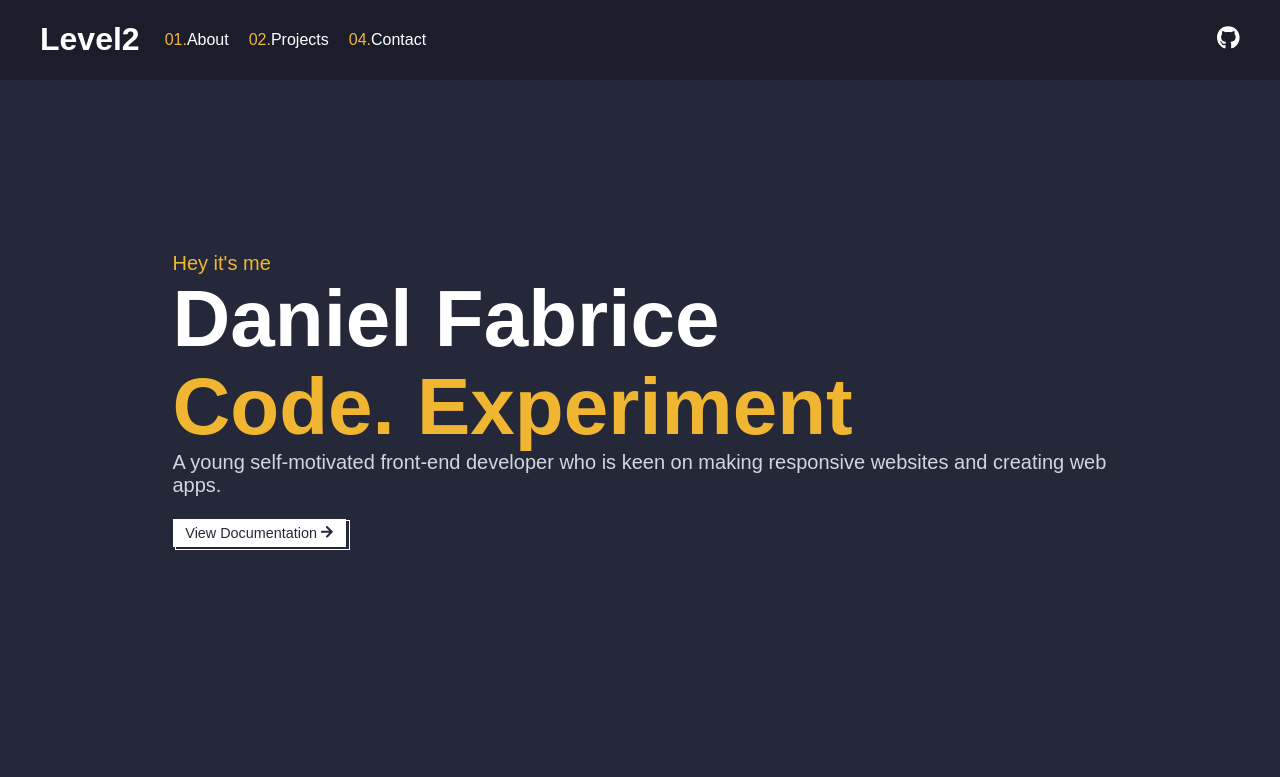
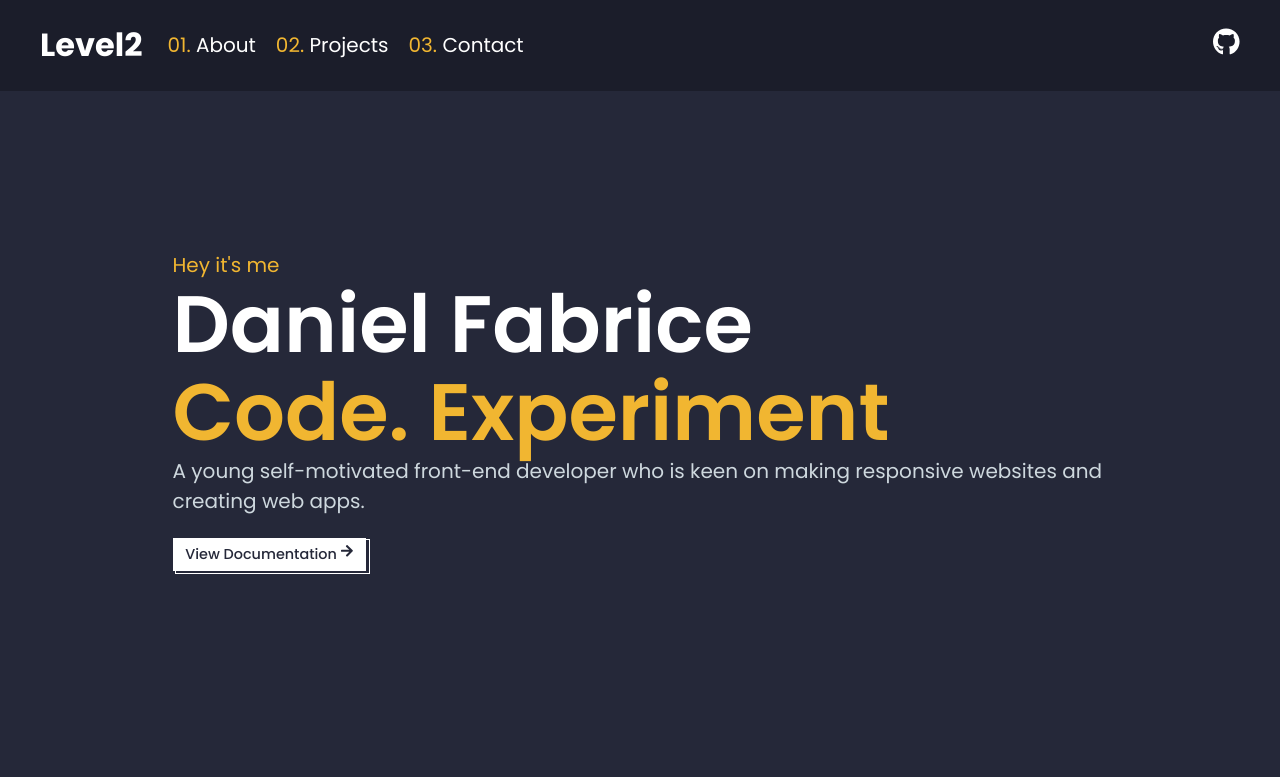
Before and after one commit to voromahery/portofolio-daniel, a website: page webroot/index.html in a window 1280 px wide. Shown: the top 777 px of the page. Drawn offline with Linux system fonts and the light colour scheme.

Commit message:
Fixed svg size in desktop

```diff
--- a/sass/_default.scss
+++ b/sass/_default.scss
@@ -4,6 +4,14 @@ body {
   max-width: 1440px;
   margin: auto;
   background-color: $bg-color;
+}
+
+html::-webkit-scrollbar-thumb {
+  scrollbar-color: yellow;
+}
+
+html::-webkit-scrollbar-track {
+  scrollbar-color: red;
 }
 
 * {
--- a/sass/_footer.scss
+++ b/sass/_footer.scss
@@ -108,6 +108,10 @@ footer,
     font-size: 16px;
   }
 
+  .footer__link svg {
+    width: 21.33px;
+  }
+
   .footer__wrapper {
     flex-direction: row;
   }
--- a/sass/_header.scss
+++ b/sass/_header.scss
@@ -39,6 +39,7 @@
 
 .header__article--title {
   font-size: 40px;
+  font-weight: 600;
   margin-bottom: 0;
 }
 
@@ -103,7 +104,7 @@
 }
 
 .social_media__list--item svg {
-  width: 22.6px;
+  width: 26.59px;
 }
 
 @media (min-width: 650px) {
--- a/sass/_navigation.scss
+++ b/sass/_navigation.scss
@@ -63,7 +63,7 @@
 
   .navigation__link {
     position: relative;
-    font-size: 16px;
+    font-size: 20px;
   }
 
   .navigation__link:hover::before {
--- a/sass/_projects.scss
+++ b/sass/_projects.scss
@@ -111,6 +111,11 @@
   .more__projects a {
     font-size: 16px;
   }
+
+  .project__link svg {
+    width: 26.66px;
+    height: auto;
+  }
 }
 @media (min-width: 1100px) {
   .section__projects--wrapper article {
--- a/webroot/index.html
+++ b/webroot/index.html
@@ -3,7 +3,12 @@
   <head>
     <meta charset="UTF-8" />
     <meta http-equiv="X-UA-Compatible" content="IE=edge" />
-    <meta name="viewport" content="width=device-width, initial-scale=1.0" />
+    <meta name="viewport" content="width=device-width" />
+    <link rel="preconnect" href="https://fonts.gstatic.com" />
+    <link
+      href="https://fonts.googleapis.com/css2?family=Poppins:wght@100;200;300;400;500;600;700;800;900&display=swap"
+      rel="stylesheet"
+    />
     <link rel="stylesheet" href="./css/index.css" />
     <title>Portofolio Daniel</title>
   </head>
@@ -29,7 +34,7 @@
                   d="M224 256c70.7 0 128-57.3 128-128S294.7 0 224 0 96 57.3 96 128s57.3 128 128 128zm95.8 32.6L272 480l-32-136 32-56h-96l32 56-32 136-47.8-191.4C56.9 292 0 350.3 0 422.4V464c0 26.5 21.5 48 48 48h352c26.5 0 48-21.5 48-48v-41.6c0-72.1-56.9-130.4-128.2-133.8z"
                 ></path>
               </svg>
-              <div><span class="number">01.</span>About</div>
+              <div><span class="number">01. </span>About</div>
             </a>
           </li>
           <li class="navigation__list--item">
@@ -49,7 +54,7 @@
                   d="M257.981 272.971L63.638 467.314c-9.373 9.373-24.569 9.373-33.941 0L7.029 444.647c-9.357-9.357-9.375-24.522-.04-33.901L161.011 256 6.99 101.255c-9.335-9.379-9.317-24.544.04-33.901l22.667-22.667c9.373-9.373 24.569-9.373 33.941 0L257.981 239.03c9.373 9.372 9.373 24.568 0 33.941zM640 456v-32c0-13.255-10.745-24-24-24H312c-13.255 0-24 10.745-24 24v32c0 13.255 10.745 24 24 24h304c13.255 0 24-10.745 24-24z"
                 ></path>
               </svg>
-              <div><span class="number">02.</span>Projects</div></a
+              <div><span class="number">02. </span>Projects</div></a
             >
           </li>
           <li class="navigation__list--item">
@@ -69,7 +74,7 @@
                   d="M502.3 190.8c3.9-3.1 9.7-.2 9.7 4.7V400c0 26.5-21.5 48-48 48H48c-26.5 0-48-21.5-48-48V195.6c0-5 5.7-7.8 9.7-4.7 22.4 17.4 52.1 39.5 154.1 113.6 21.1 15.4 56.7 47.8 92.2 47.6 35.7.3 72-32.8 92.3-47.6 102-74.1 131.6-96.3 154-113.7zM256 320c23.2.4 56.6-29.2 73.4-41.4 132.7-96.3 142.8-104.7 173.4-128.7 5.8-4.5 9.2-11.5 9.2-18.9v-19c0-26.5-21.5-48-48-48H48C21.5 64 0 85.5 0 112v19c0 7.4 3.4 14.3 9.2 18.9 30.6 23.9 40.7 32.4 173.4 128.7 16.8 12.2 50.2 41.8 73.4 41.4z"
                 ></path>
               </svg>
-              <div><span class="number">04.</span>Contact</div></a
+              <div><span class="number">03. </span>Contact</div></a
             >
           </li>
         </ul>
@@ -134,11 +139,7 @@
         <h2 class="about-me__title title">About me</h2>
         <article class="about-me__article">
           <div class="image__wrapper">
-            <img
-              src="./images/daniel.webp"
-              alt=""
-              class="about-me__image"
-            />
+            <img src="./images/daniel.webp" alt="" class="about-me__image" />
           </div>
           <div class="about-me__article--wrapper">
             <h2 class="about-me__article--title">Who is this person?</h2>
```
Also changed, not shown: webroot/css/index.css.
